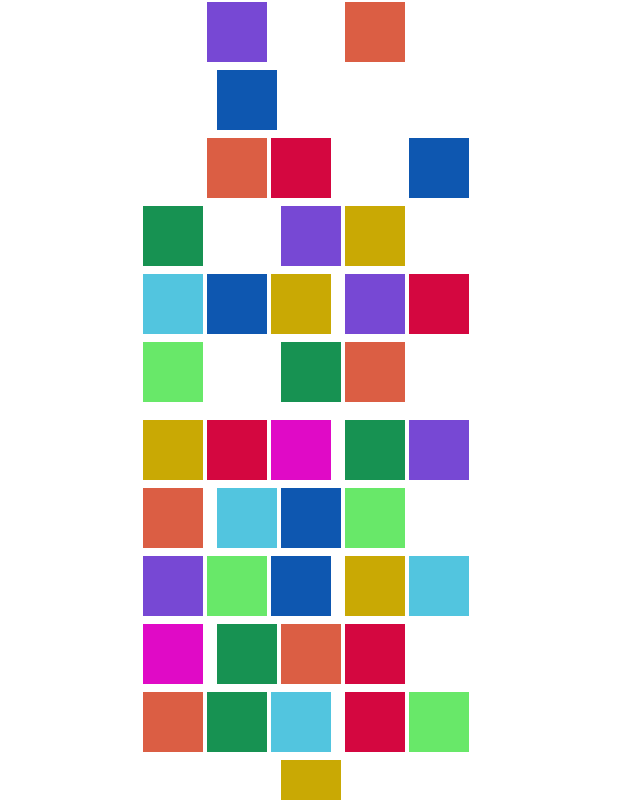
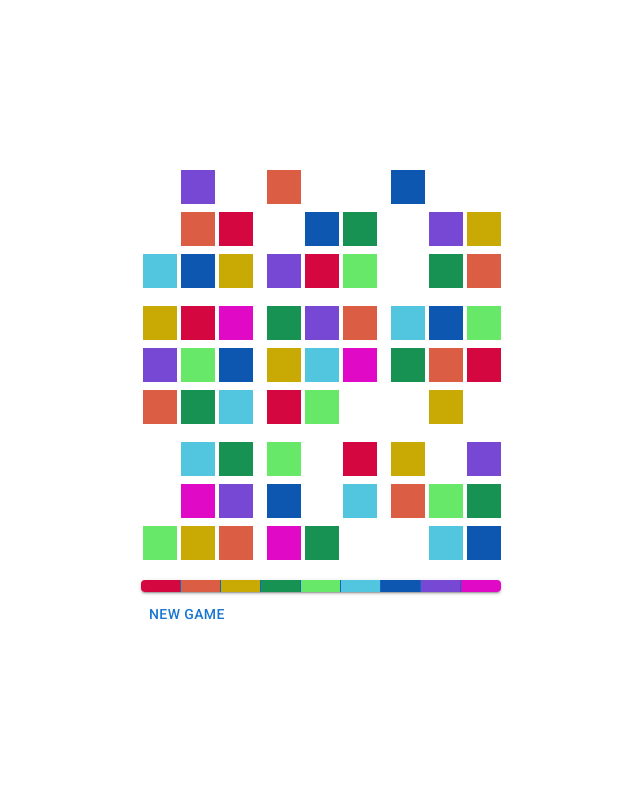
Before and after one commit to jackieleighh/sudokolor, a React (Create React App) app: page / in a window 1280 px wide. Shown: the top 800 px of the page, without its empty margins (309-949 px from the left). Built offline with nearby package versions, Linux system fonts and the light colour scheme.

Commit message:
squares set to 34px

```diff
--- a/src/index.css
+++ b/src/index.css
@@ -18,6 +18,6 @@ code {
 
 .puzzleCell {
   display: inline-block;
-  width: 60px;
-  height: 60px;
+  width: 34px;
+  height: 34px;
 }
```
